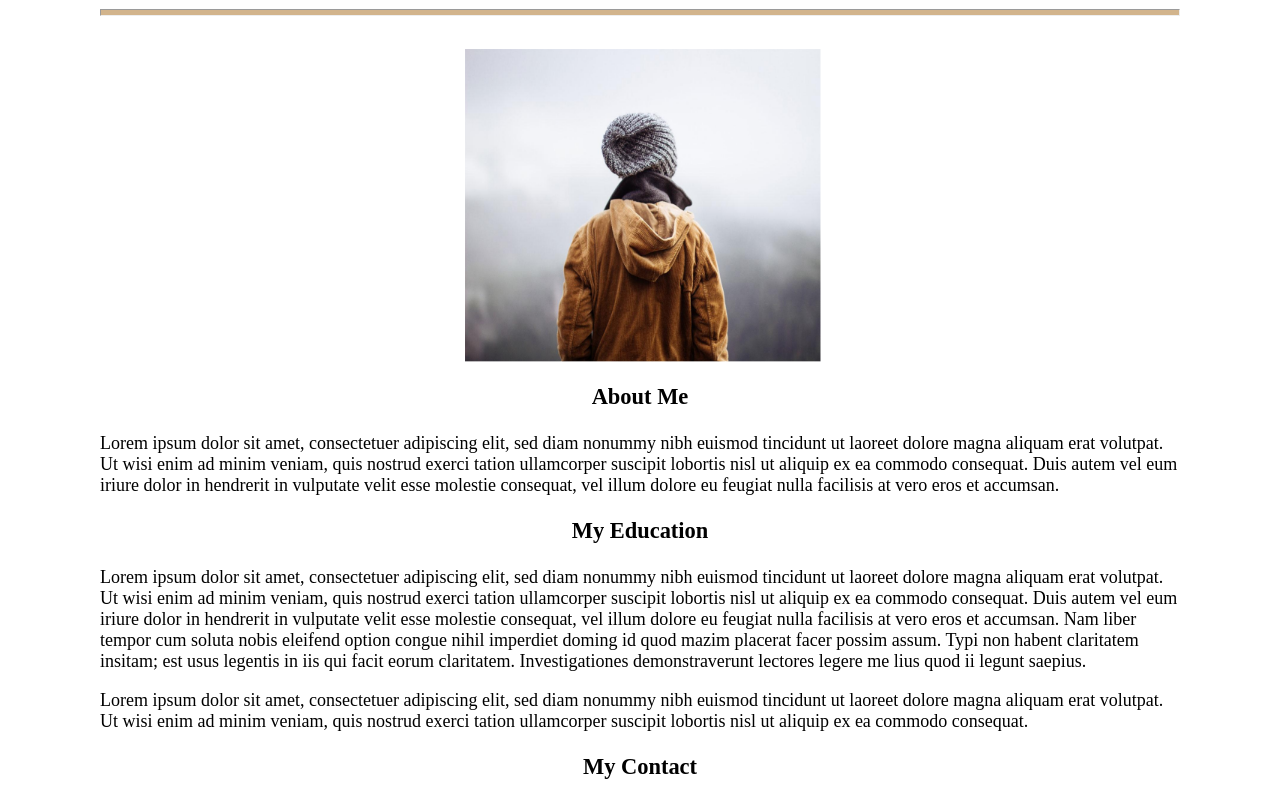
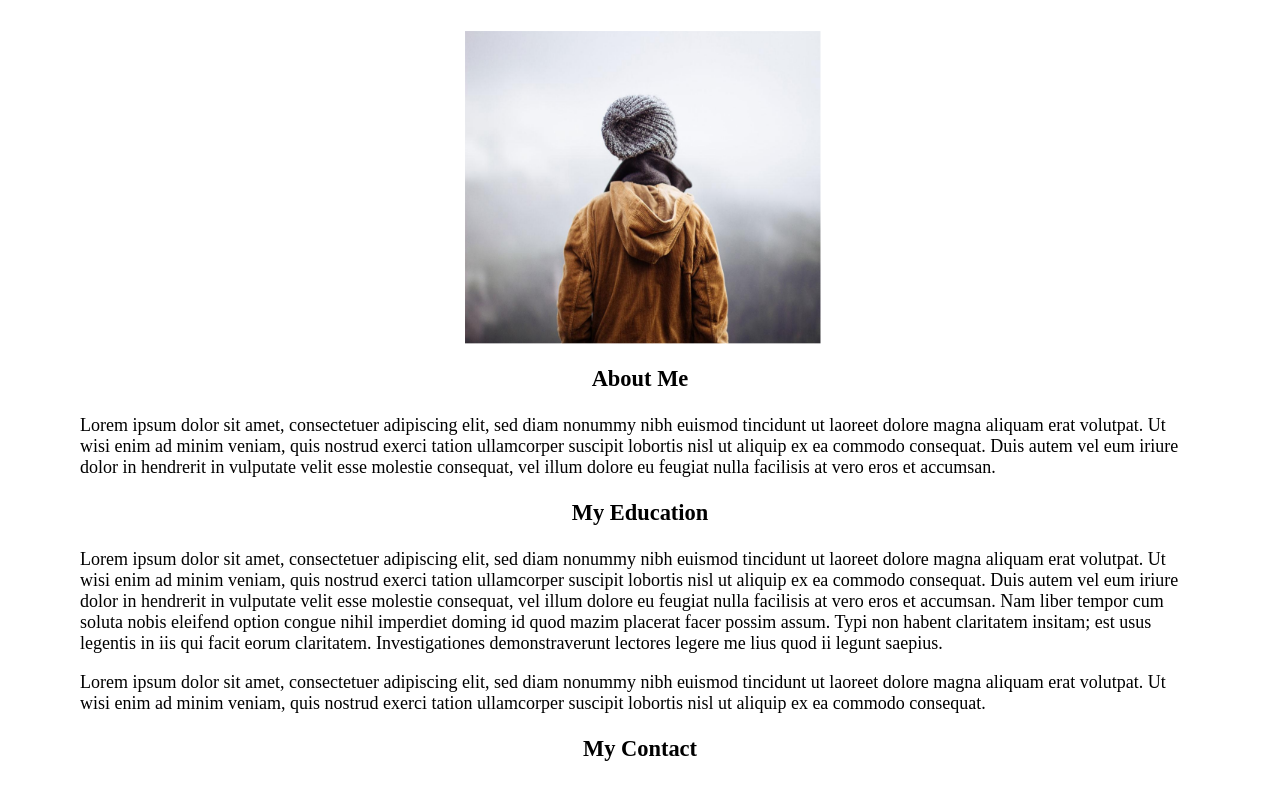
Before and after one commit to 29th-pixel/Practice-Profile-Web-Page, a plain HTML site: page index.html in a window 1280 px wide. Shown: the part 195-981 px from the top of the page. Drawn offline with Linux system fonts and the light colour scheme.

Commit message:
updated the margins

```diff
--- a/style/style.css
+++ b/style/style.css
@@ -1,7 +1,7 @@
 body {
-  margin-top: 50px;
-  margin-right: 100px;
-  margin-left: 100px;
+  margin-top: 2rem;
+  margin-right: 5rem;
+  margin-left: 5rem;
   font-size: larger;
 }
 
@@ -22,9 +22,10 @@ hr {
   text-align: center;
 }
 
-#heading-1, #heading-2{
-    margin:0;
-    padding:0;
+#heading-1,
+#heading-2 {
+  margin: 0;
+  padding: 0;
 }
 
 p {
```
